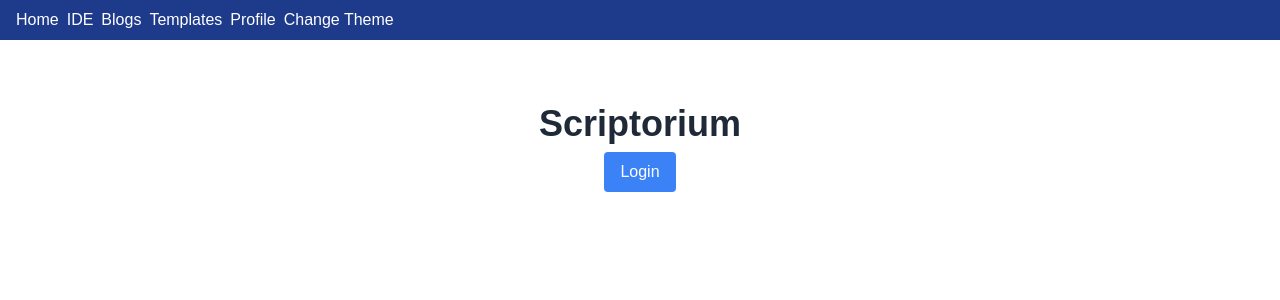
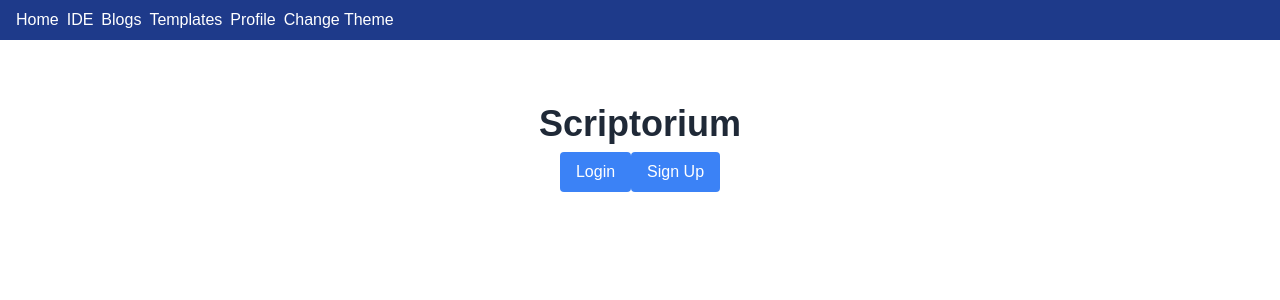
Before and after one commit to as39248/csc309project, a Next.js app: page / in a window 1280 px wide. Shown: the top 300 px of the page. Built offline with nearby package versions, Linux system fonts and the light colour scheme.

Commit message:
add sign up button

```diff
--- a/pages/index.tsx
+++ b/pages/index.tsx
@@ -27,6 +27,14 @@
                 </button>
               {/* </a> */}
             </Link>
+
+            <Link href="/signup">
+              {/* <a> */}
+                <button className="bg-blue-500 text-white py-2 px-4 rounded hover:bg-blue-600 transition duration-300">
+                  Sign Up
+                </button>
+              {/* </a> */}
+            </Link>
           </div>
         </section>
       </main>
```
